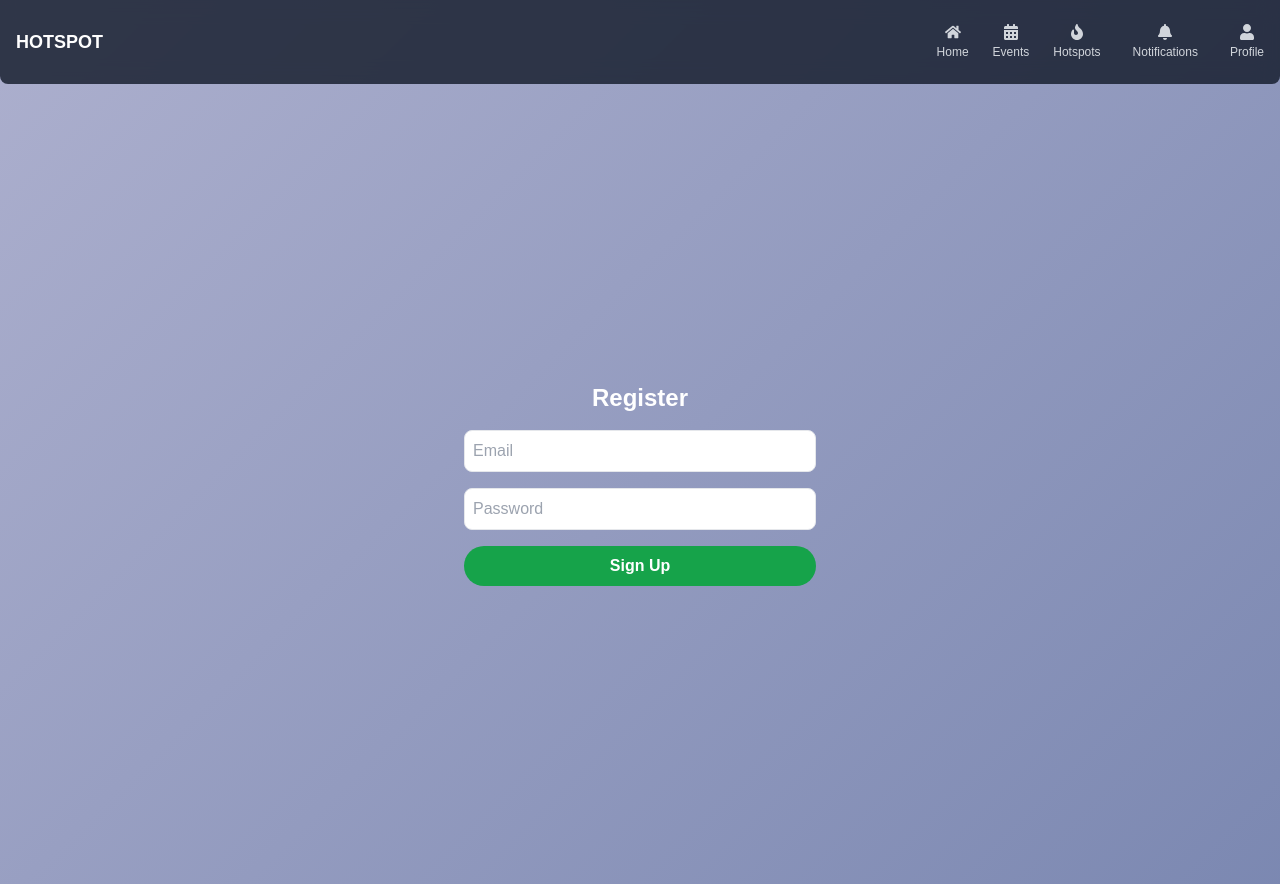
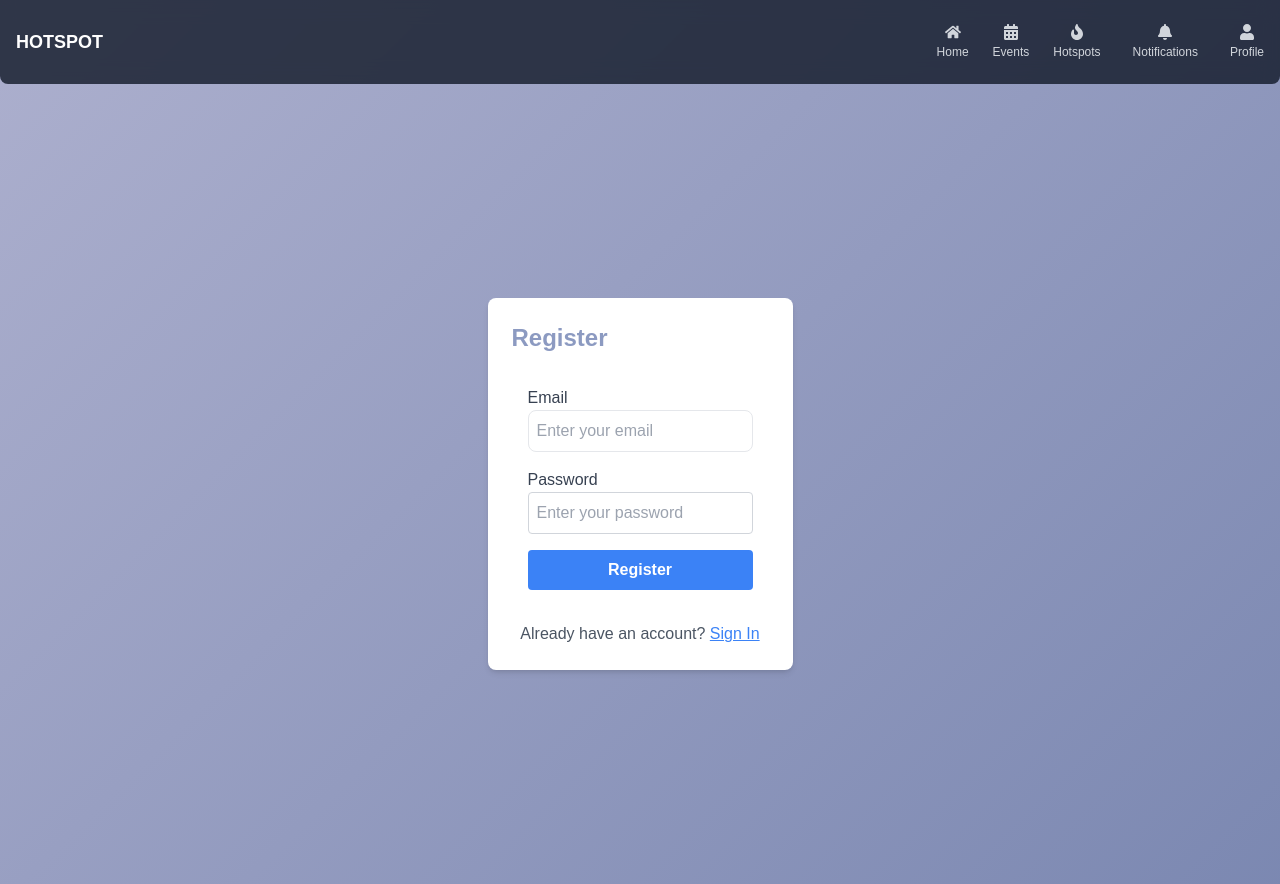
Before and after one commit to noel-chacko/renderHotSpot, a Next.js app in the folder hotspot-events-app/: page /events in a window 1280 px wide. Built offline with nearby package versions, Linux system fonts and the light colour scheme.

Commit message:
fixed Registration

```diff
--- a/hotspot-events-app/src/app/Reg.tsx
+++ b/hotspot-events-app/src/app/Reg.tsx
@@ -1,66 +1,125 @@
 import React, {useState} from "react";
-import { createUserWithEmailAndPassword } from "@/app/firebase";
+import { createUserWithEmailAndPassword, signInWithEmailAndPassword } from "@/app/firebase";
 import { auth } from "@/app/firebase"
 
 // props interface
 interface RegistrationProps {
-  onRegister: () => void; // pass to component as prop
+  onRegister: () => void;
 }
 
-const Registration: React.FC<RegistrationProps> = ({ onRegister }) => {
+
+export default function Registration({ onRegister }: RegistrationProps) {
         const [email, setEmail] = useState("");
         const [password, setPassword] = useState("");
-        const [error, setError] = useState("");
+        const [error, setError] = useState<string | null>(null);
+        const [isSigningIn, setIsSigningIn] = useState(false); // Toggle between Sign Up and Sign In modes
+
+        const handleEmailChange = (e: React.ChangeEvent<HTMLInputElement>) => {
+          setEmail(e.target.value);
+        };
+
+        const handlePasswordChange = (e: React.ChangeEvent<HTMLInputElement>) => {
+          setPassword(e.target.value);
+        };
 
         const handleSubmit = async (e: React.FormEvent) => {
           e.preventDefault();
+          setError(null);
+
           try {
-            // Create a new user with email and password
+            if (isSigningIn) {
+              // Sign in with Firebase Authentication
+              await signInWithEmailAndPassword(auth, email, password);
+              onRegister(); // Notify parent component
+            } else {
+              // Sign up with Firebase Authentication
               await createUserWithEmailAndPassword(auth, email, password);
-            onRegister(); // Notify parent component that registration is complete
+              onRegister(); // Notify parent component
+            }
           } catch (err: any) {
-            setError(err.message); // Display error message if registration fails
+            if (err.code === "auth/user-not-found") {
+              setError("User not found. Please register first.");
+            } else if (err.code === "auth/wrong-password") {
+              setError("Incorrect password. Please try again.");
+            } else if (err.code === "auth/email-already-in-use") {
+              setError("This email is already registered. Please sign in instead.");
+            } else if (err.code === "auth/invalid-email") {
+              setError("Invalid email. Please check the format.");
+            } else if (err.code === "auth/weak-password") {
+              setError("Password is too weak. It must be at least 6 characters.");
+            } else {
+              setError("An error occurred. Please try again.");
             }
+            console.error("Firebase error:", err.code, err.message);
+          }
+        };
+
+        const toggleMode = () => {
+          setIsSigningIn(!isSigningIn); // Toggle between Sign Up and Sign In
+          setError(null); // Clear errors when switching modes
         };
 
         return (
           <div className="flex items-center justify-center min-h-screen">
-                  <form
-                    className="space-y-4 max-w-sm mx-auto p-4"
-                    onSubmit={handleSubmit}
-                  >
-                    <h2 className="text-2xl font-black text-white text-center">
-                      Register
-                    </h2>
-                    {error && (
-                      <p className="text-red-500 text-center">{error}</p>
-                    )}
+            <div className="bg-white p-6 rounded-lg shadow-md w-full max-w-md">
+              <h1 className="text-2xl font-bold mb-4">
+                {isSigningIn ? "Sign In" : "Register"}
+              </h1>
+              <form onSubmit={handleSubmit} className="space-y-4 max-w-sm mx-auto p-4">
+                {/* Email Input */}
+                <div>
+                  <label className="block text-gray-700">Email</label>
                   <input
                     type="email"
-                      placeholder="Email"
+                    value={email}
+                    onChange={handleEmailChange}
                     className="w-full p-2 border rounded-lg text-black"
-                      value={email}
-                      onChange={(e) => setEmail(e.target.value)}
+                    placeholder="Enter your email"
                     required
                   />
+                </div>
+
+                {/* Password Input */}
+                <div>
+                  <label className="block text-gray-700">Password</label>
                   <input
                     type="password"
-                      placeholder="Password"
-                      className="w-full p-2 border rounded-lg text-black"
                     value={password}
-                      onChange={(e) => setPassword(e.target.value)}
+                    onChange={handlePasswordChange}
+                    className="w-full p-2 border border-gray-300 rounded"
+                    placeholder="Enter your password"
                     required
                   />
+                </div>
+
+                {/* Error Message */}
+                {error && <p className="text-red-500 text-sm">{error}</p>}
+
+                {/* Submit Button */}
                 <button
                   type="submit"
-                      className="w-full bg-green-600 hover:bg-violet-600 focus:outline-none rounded-full py-2 text-white font-extrabold transition delay-25"
+                  className="w-full bg-blue-500 text-white font-bold py-2 rounded hover:bg-blue-600 transition duration-200"
                 >
-                      Sign Up
+                  {isSigningIn ? "Sign In" : "Register"}
                 </button>
               </form>
+
+              {/* Toggle Between Sign In and Sign Up */}
+              <div className="mt-4 text-center">
+                <p className="text-gray-600">
+                  {isSigningIn
+                    ? "Don't have an account?"
+                    : "Already have an account?"}{" "}
+                  <button
+                    type="button"
+                    onClick={toggleMode}
+                    className="text-blue-500 underline"
+                  >
+                    {isSigningIn ? "Register" : "Sign In"}
+                  </button>
+                </p>
+              </div>
+            </div>
           </div>
         );
-            };
-
-
-export default Registration;
+      }
--- a/hotspot-events-app/src/app/firebase.js
+++ b/hotspot-events-app/src/app/firebase.js
@@ -1,6 +1,6 @@
 import { initializeApp } from "firebase/app";
 import { getFirestore } from "firebase/firestore";
-import { getAuth, createUserWithEmailAndPassword } from "firebase/auth"
+import { getAuth, createUserWithEmailAndPassword, signInWithEmailAndPassword, setPersistence, browserLocalPersistence } from "firebase/auth"
 
 const firebaseConfig = {
     apiKey: "AIzaSyDby2TMuLR_GiGlg65OB_GkRiOLcSv8X_M",
@@ -16,4 +16,8 @@ const app = initializeApp(firebaseConfig);
 const db = getFirestore(app);
 const auth = getAuth(app);
 
-export { db, auth, createUserWithEmailAndPassword };
+setPersistence(auth, browserLocalPersistence).catch((error) => {
+  console.error("Failed to set persistence:", error)
+});
+
+export { db, auth, createUserWithEmailAndPassword, signInWithEmailAndPassword };
--- a/hotspot-events-app/src/app/profile/page.tsx
+++ b/hotspot-events-app/src/app/profile/page.tsx
@@ -5,12 +5,14 @@ import React, { useState } from "react";
 import { useRouter } from "next/navigation";
 import Registration from "../Reg";
 import NavBar from "@/app/NavBar";
+import { db, auth } from "@/app/firebase";
 
 export default function Profile() {
   const [isRegistered, setIsRegistered] = useState(false);
   const [name, setName] = useState("");
   const [profilePicture, setProfilePicture] = useState<File | null>(null);
   const [preview, setPreview] = useState<string | null>(null);
+  const router = useRouter();
 
   const handleNameChange = (e: React.ChangeEvent<HTMLInputElement>) => {
     setName(e.target.value);
@@ -32,7 +34,7 @@ export default function Profile() {
   };
 
   const handleRegistrationComplete = () => {
-    setIsRegistered(true);  // Update state to show profile page
+    setIsRegistered(true);
   };
 
   // Render the Registration component if the user is not registered
```
Lines whose indentation alone changed are shown as unchanged.
